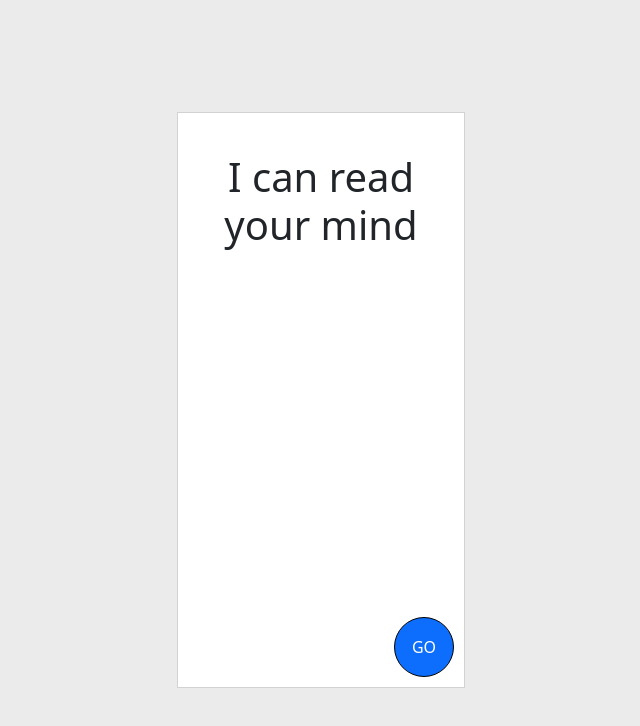
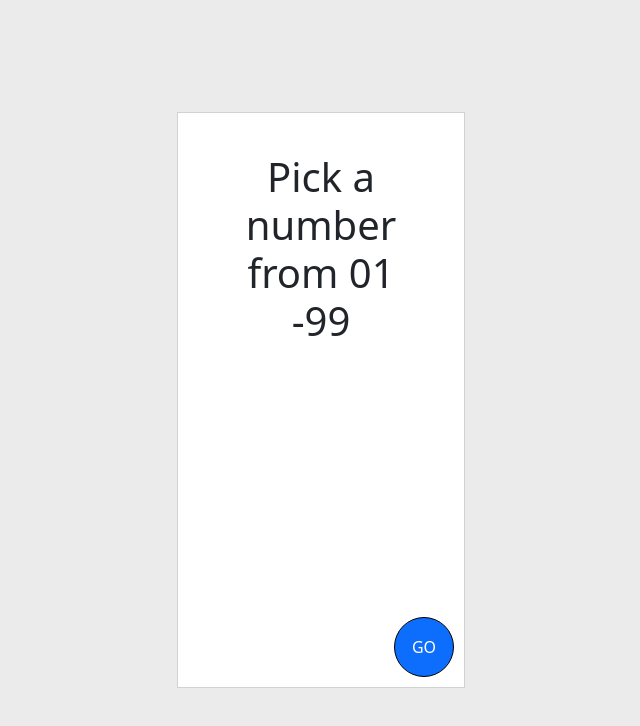
Before and after one commit to DylanWDev/mind-reader, a plain HTML site: page index.html in a window 1280 px wide. Both pictures are taken after a click on the button "GO". Shown: the whole page, without its empty margins (319-959 px from the left). Drawn offline with nearby package versions, Linux system fonts and the light colour scheme.

Commit message:
now i can iterate thru the states

```diff
--- a/js/index.js
+++ b/js/index.js
@@ -11,13 +11,14 @@ let page = 0
  let pageArr = [
     { // page 1
       title: "I can read your mind",
+      hideNextBtn: "",
       returnBtn: "GO",
     },
     { // page 2
         title: "Pick a number from 01 -99",
         nextBtn: "Next",
         subText: "when you have your number click next",
-        returnBtn: "⭯"
+        returnBtn: "GO"
     },
     { // page 3
         title: "Add both digits together to get a new number",
@@ -47,7 +48,6 @@ let page = 0
   ]
 
 
-nextBtn.addEventListener("click", initPage);
 returnBtn.addEventListener("click", initPage);
 
 
@@ -55,14 +55,14 @@ returnBtn.addEventListener("click", initPage);
 
 
 function initPage() {
-  title.innerHTML = pageArr[0].title;
-  returnBtn.innerHTML = pageArr[0].returnBtn;
+  title.innerHTML = pageArr[page].title;
+  returnBtn.innerHTML = pageArr[page].returnBtn;
+  nextBtn.innerHTML = pageArr[page].nextBtn;
+  nextBtn.style.display = 'none'
 
-  if (pageArr[0].nextBtn) {
-    nextBtn.innerHTML = pageArr[0].nextBtn;
-    nextBtn.style.display = "block"; // Show the 'nextBtn'
-  } else {
-    nextBtn.style.display = "none"; // Hide the 'nextBtn'
+  page++
+  if (page >= 6){
+    page = 0
   }
 }
 initPage()
```
Also changed, not shown: index.html (indentation only).
